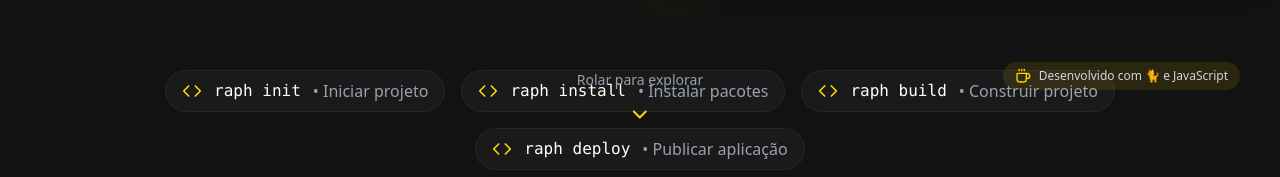
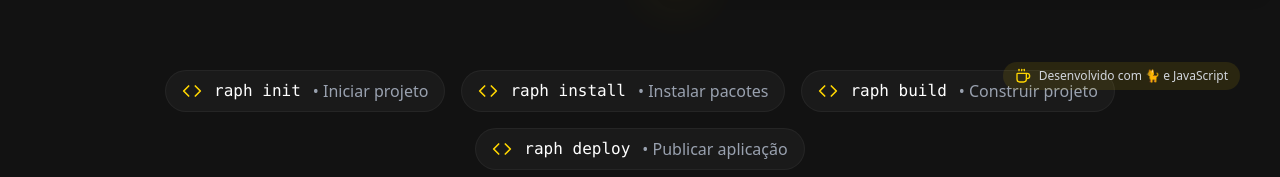
Before and after one commit to gabriellucasvh/raph, a Next.js app: page / in a window 1280 px wide. Shown: the part 717-894 px from the top of the page. Built offline with nearby package versions, Linux system fonts and the light colour scheme.

Commit message:
refactor(Hero): remove scroll indicator component
The scroll indicator component was removed as it is no longer needed in the Hero section. This simplifies the UI and reduces unnecessary code.

```diff
--- a/src/components/Hero.tsx
+++ b/src/components/Hero.tsx
@@ -354,26 +354,6 @@ const Hero: React.FC = () => {
           <span className="text-xs text-gray-300">Desenvolvido com 🐈 e JavaScript</span>
         </motion.div>
 
-        {/* Scroll indicator */}
-        <motion.div
-          className="absolute bottom-12 left-1/2 transform -translate-x-1/2 flex flex-col items-center gap-2"
-          initial={{ opacity: 0 }}
-          animate={{ opacity: 1 }}
-          transition={{ delay: 2 }}
-        >
-          <span className="text-sm text-gray-400">Rolar para explorar</span>
-          <motion.div
-            animate={{
-              y: [0, 5, 0],
-            }}
-            transition={{
-              repeat: Infinity,
-              duration: 1.5,
-            }}
-          >
-            <ChevronDown className="text-yellow w-6 h-6" />
-          </motion.div>
-        </motion.div>
       </div>
     </section>
   );
```
